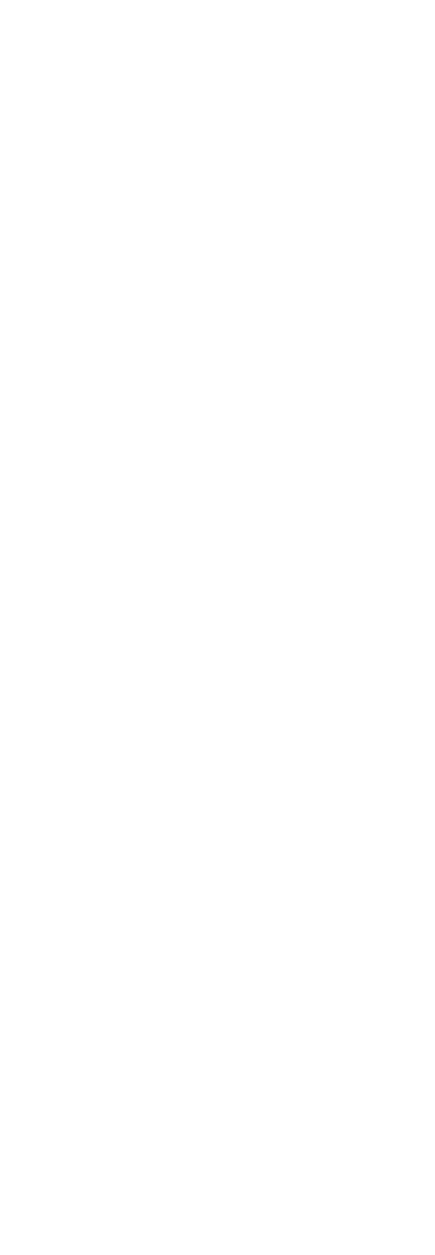
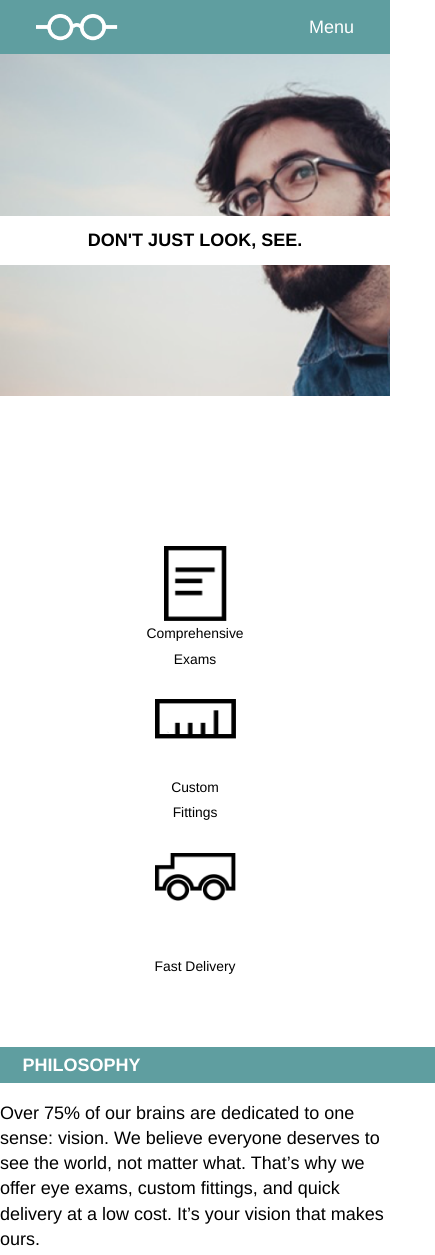
Before and after one commit to caitimak/Tortoiseshell, a plain HTML site: page index.html in a window 390 px wide. Shown: the top 1255 px of the page, 435 px wide, since content can reach past the window. Before the commit the page ends 844 px from the top, so only its background shows below. Drawn offline with Linux system fonts and the light colour scheme.

Commit message:
Add responsiveness.

```diff
--- a/index.html
+++ b/index.html
@@ -2,9 +2,76 @@
 <html>
   <head>
     <meta charset="utf-8">
+    <link rel="stylesheet" type="text/css" href="./resources/css/reset.css">
+    <link rel="stylesheet" type="text/css" href="./resources/css/style.css">
     <title>Tortoiseshell Optics</title>
+
   </head>
+
+
   <body>
+    <header>
+      <section>
+
+        <nav>
+          <div class="logo">
+            <img src="./resources/images/logo-white.png" alt="">
+            <span>Tortoiseshell Optics</span>
+          </div>
+          <ul class="navigation">
+            <a href="#"><li><span>Services</span></li></a>
+            <a href="#"><li><span>Products</span></li></a>
+            <a href="#"><span><li>Contact</li></span></a>
+          </ul>
+          <ul class="nav-mobile">
+            <li>Menu</li>
+          </ul>
+        </nav>
+
+        <section class="flex">
+          <div class="banner">
+            <h1>Don't Just Look, See.</h1>
+          </div>
+        </section>
+      </section>
+    </header>
+
+
+    <section class="icons">
+
+      <div class="icon exam">
+        <img src="./resources/images/paper-icon.png" alt="">
+        <p>Comprehensive Exams</p>
+      </div>
+
+      <div class="icon fittings">
+        <img src="./resources/images/ruler-icon.png" alt="">
+        <p>Custom Fittings</p>
+      </div>
+
+      <div class="icon truck">
+        <img src="./resources/images/truck-icon.png" alt="">
+        <p>Fast Delivery</p>
+      </div>
+    </section>
+
+
+    <section class="info">
+      <div class="info-block">
+        <span>Philosophy</span>
+        <p>Over 75% of our brains are dedicated to one sense: vision. We believe everyone deserves to see the world, not matter what. That’s why we offer eye exams, custom fittings, and quick delivery at a low cost. It’s your vision that makes ours.</p>
+      </div>
+      <div class="info-block">
+        <span>Appointments</span>
+        <p>Schedule an appointment by calling us at (312) 654-0987. We’re open Tuesday - Saturday, 9AM - 6PM.</p>
+      </div>
+    </section>
+
+    <section class="footer">
+      <img src="./resources/images/logo-black.png" alt="">
+      <span>Copyright Tortoiseshell Optics</span>
+    </section>
+
 
 
   </body>
--- a/resources/css/style.css
+++ b/resources/css/style.css
@@ -0,0 +1,227 @@
+html {
+  font-size: 18px;
+  line-height: 1.4rem;
+  font-family: helvetica;
+}
+h1 {
+  font-weight: bold;
+  font-size: 2rem;
+  line-height: 1.2rem;
+  text-transform: uppercase;
+}
+
+section {
+  max-width: 960px;
+  margin: 0 auto;
+}
+
+header {
+  padding-top: 1rem;
+  background-image: url("../images/glasses-bg.png");
+  height: 30rem;
+  background-size: cover;
+}
+/*navigation*/
+nav {
+  background-color: cadetblue;
+  display: flex;
+  justify-content: space-between;
+  align-items: center;
+  padding-left: 2rem;
+  padding-right: 2rem;
+  color: white;
+}
+
+.logo {
+  display: flex;
+  align-items: center;
+}
+
+.navigation {
+  display: flex;
+  align-items: center;
+  padding: 1rem 0;
+}
+
+.nav-mobile {
+  display: none;
+}
+
+.navigation li {
+  padding-left: 2rem;
+  color: white;
+}
+.navigation a {
+  text-decoration: none;
+}
+
+nav img {
+  height: 1.5rem;
+  padding-right: 1rem;
+}
+
+
+
+/*banner*/
+.flex{
+  display: flex;
+  justify-content: flex-end;
+}
+.banner {
+  background-color: white;
+  padding: 1.5rem 5rem;
+  display: inline-block;
+  margin-top: 10rem;
+  margin-right: -2rem;
+}
+
+
+/*icons*/
+
+
+.icons {
+  display: flex;
+  justify-content: center;
+  padding-top: 3rem;
+}
+
+.icon {
+  display: flex;
+  flex-direction: column;
+  justify-content: space-between;
+  align-items: center;
+  text-align: center;
+  height: 8rem;
+  padding: 0 3rem;
+  width: 5rem;
+  line-height: 1.4rem;
+}
+
+.icon img {
+  width: 3.5rem;
+  margin-bottom: 1rem;
+}
+
+.info {
+  margin-top: 3rem;
+  display: flex;
+  justify-content: center;
+  margin-bottom: 5rem;
+}
+
+.info-block {
+  width: 35%;
+  margin-right: 5%;
+}
+
+.info-block span{
+  background-color: cadetblue;
+  padding: 0.5rem 1.25rem;
+  width: 10rem;
+  font-size: 1rem;
+  font-weight: bold;
+  color: white;
+  text-transform: uppercase;
+}
+
+.info-block p {
+  margin-top: 1rem;
+  line-height: 1.4rem;
+}
+
+/*footer*/
+.footer {
+  background-color: azure;
+  padding: 4rem;
+  display: flex;
+  align-items: center;
+}
+
+.footer img {
+  height: 1.5rem;
+  padding-right: 1rem;
+}
+
+
+
+
+
+
+@media only screen and (max-width: 960px) {
+  .section {
+    width:100%;
+  }
+  header {
+    padding: 0;
+    height: 22rem;
+  }
+  .banner {
+    margin-top: 5rem;
+    margin-right: 2rem;
+    padding: .75rem 4rem;
+  }
+  h1 {
+    font-size: 1.33rem;
+  }
+}
+
+@media only screen and (max-width: 560px) {
+  .section {
+    width: 100%;
+  }
+  .header {
+    height: 17rem;
+    background-position: 20%;
+  }
+  .navigation, .logo span, .footer span {
+    display: none;
+  }
+  .nav-mobile {
+    display: block;
+    padding: 1rem 0;
+  }
+  .banner {
+    width: 100%;
+    margin-top: 9rem;
+    margin-right: 0;
+    text-align: center;
+  }
+  h1 {
+    font-size: 1rem;
+  }
+
+  .icons {
+    flex-direction: column;
+    align-items: center;
+    font-size: 0.77rem;
+    margin-top: 3.77rem;
+  }
+  .icon {
+    margin-top: 1.54rem;
+    height: 7rem;
+  }
+  .icon img {
+    margin-bottom: 0;
+    height: auto;
+    width: 3.5rem;
+  }
+  .fittings img, .truck img {
+    width: 4.5rem;
+  }
+
+  .info {
+    margin-top: 3.77rem;
+    flex-direction: column;
+  }
+  .info-block {
+    width: 100%;
+    margin-bottom: 4rem;
+  }
+  .info-block span {
+    display: block;
+    width: 100%;
+  }
+  .footer {
+    justify-content: center;
+  }
+}
```
